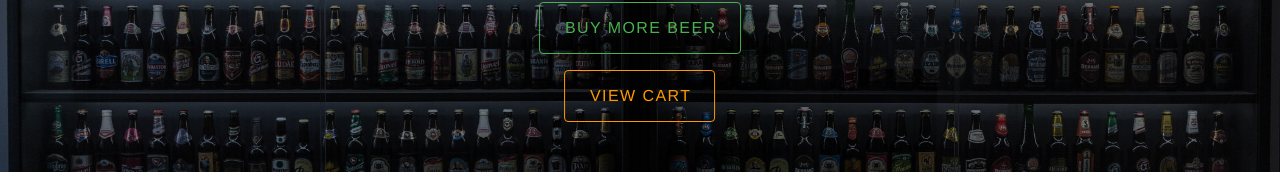
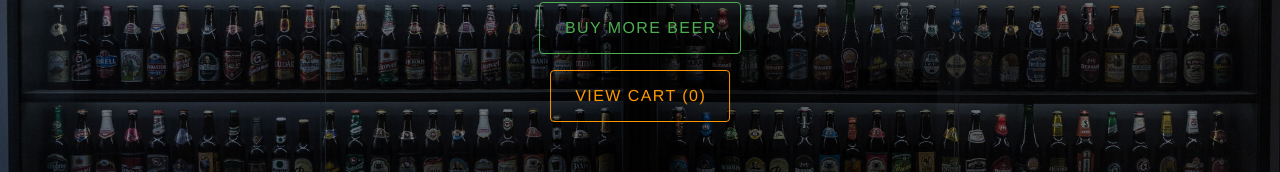
Before and after one commit to IllogicalTree/brew-commerce, a Vue app: page / in a window 1280 px wide. Shown: the part 368-540 px from the top of the page. Built offline with nearby package versions, Linux system fonts and the light colour scheme.

Commit message:
Add cartitem counter to 'view cart' button on home
Wasn't planned.  I was practicing using the vuex store

```diff
--- a/src/components/HeroImage.vue
+++ b/src/components/HeroImage.vue
@@ -8,20 +8,24 @@
         >Buy More Beer
       </v-btn>
       <p></p>
-      <v-btn to="/cart" id="view" x-large outlined color="orange" dark>View Cart </v-btn>
+      <v-btn to="/cart" id="view" x-large outlined color="orange" dark
+        >View Cart ({{ cartItems }})
+      </v-btn>
     </div>
   </div>
 </template>
 
   <script>
+import { mapState } from "vuex";
 export default {
   name: "HeroImage",
+  computed: mapState(["cartItems"]),
 };
 </script>
 
 <style scoped>
 /* The hero image */
->>>.hero-image {
+>>> .hero-image {
   /* Use "linear-gradient" to add a darken background effect to the image (photographer.jpg). This will make the text easier to read */
   background-image: linear-gradient(rgba(0, 0, 0, 0.5), rgba(0, 0, 0, 0.5)),
     url("./../assets/heroimage.jpg");
@@ -37,7 +41,7 @@ export default {
 }
 
 /* Place text in the middle of the image */
->>>.hero-text {
+>>> .hero-text {
   text-align: center;
   position: absolute;
   top: 50%;
--- a/src/views/Home.vue
+++ b/src/views/Home.vue
@@ -5,8 +5,6 @@
       <HeroImage />
     </div>
 
-    <!-- <h1>Lots of beer here!</h1>
-    <p>Tasty, tasy beer.</p> -->
     <div>
       <v-carousel
         cycle
@@ -38,6 +36,7 @@ export default {
   components: {
     HeroImage,
   },
+
   data() {
     return {
       colors: [
```
